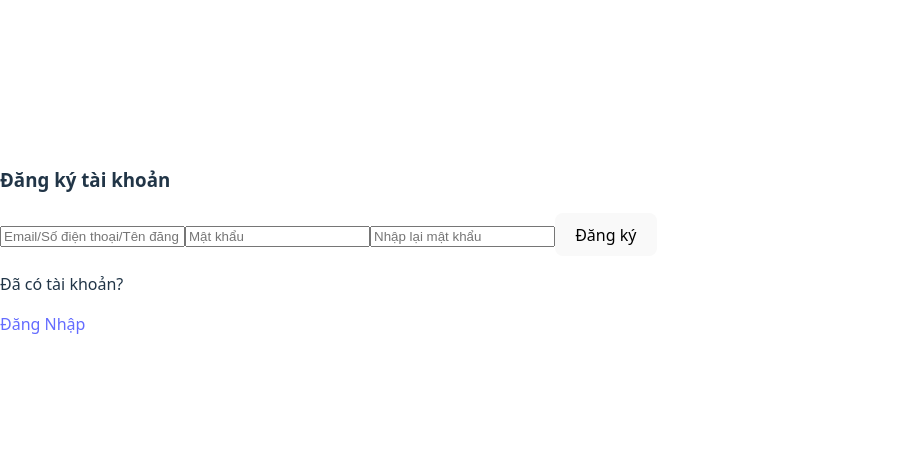
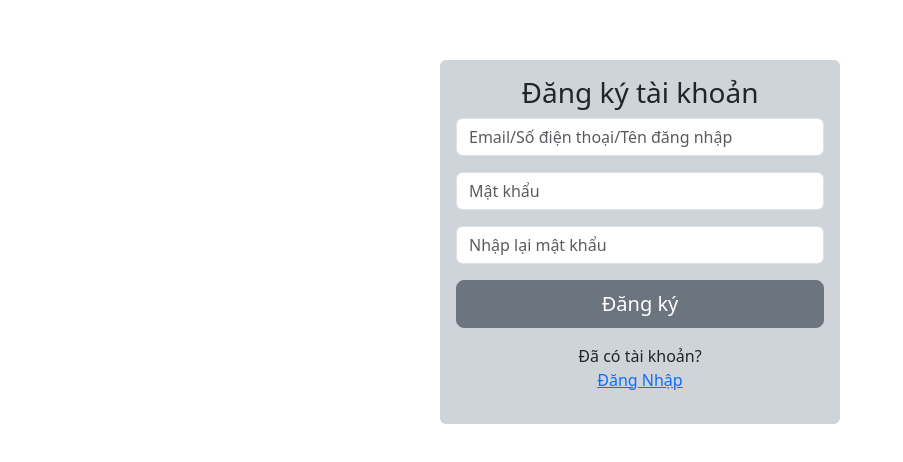
Before and after one commit to Pham-TienDat/ECommerce, a React app in the folder Frontend/jsx/: page /signup in a window 1280 px wide. Shown: the part 150-612 px from the top of the page, without its empty margins (0-903 px from the left). Built offline with nearby package versions, Linux system fonts and the light colour scheme; the HTML template or start-up script is replaced by a standard one.

Commit message:
thiết kế header, trang đăng ký, trang đăng nhập bằng bootstrap

```diff
--- a/Frontend/jsx/package.json
+++ b/Frontend/jsx/package.json
@@ -11,6 +11,9 @@
   },
   "dependencies": {
     "axios": "^1.12.2",
+    "bo": "^0.0.3",
+    "boostrap": "^2.0.0",
+    "bootstrap": "^5.3.8",
     "cors": "^2.8.5",
     "react": "^19.1.1",
     "react-dom": "^19.1.1",
--- a/Frontend/jsx/src/index.css
+++ b/Frontend/jsx/src/index.css
@@ -26,7 +26,8 @@ body {
   margin: 0;
   display: flex;
   place-items: center;
-  min-width: 320px;
+  width:100%;
+  min-width: 100vw;
   min-height: 100vh;
 }
 
--- a/Frontend/jsx/src/main.jsx
+++ b/Frontend/jsx/src/main.jsx
@@ -4,6 +4,8 @@ import './index.css'
 import App from './App.jsx'
 import { BrowserRouter } from "react-router-dom";
 import  {ProductProvider}  from './ProductProvider.jsx';
+import "bootstrap/dist/css/bootstrap.min.css";
+import "bootstrap/dist/js/bootstrap.bundle.min.js";
 
 createRoot(document.getElementById('root')).render(
   <StrictMode>
--- a/Frontend/jsx/src/page/Home/Header/Header.jsx
+++ b/Frontend/jsx/src/page/Home/Header/Header.jsx
@@ -20,37 +20,60 @@ export default function Header(){
     localStorage.removeItem("username"); // xóa key "user"
   }
     return(
-    <div className="box">
-    <header>
-      {/* <a href="/">
-         <img src={logo} className="logoS"/>
-      </a> */}
-    </header>
-    <SearchBar/>
-    <img src={gioHang}
-    className="gioHang"
-    onClick={handleCartClick}/>
-    <div className="loginSignup">
-      {!user ? (
-  <>
-    <Link to="/login" style={{ borderRight: '1px solid black', padding: '10px' }}>
-      Đăng nhập
-    </Link>
-    <Link to="/signup" style={{ padding: '10px' }}>
-      Đăng ký
-    </Link>
-  </>
-) : (
-  <>
-    <span>Xin chào, {user}</span>
-    <a href="/">
-         <button onClick={handleLogout}> Đăng xuất </button>
-      </a>
+      <nav className="navbar bg-light">
+         <div className="container d-flex">
+            <Link to="/login" className="ms-auto" style={{ borderRight: '1px solid black', padding: '10px' }}>Đăng nhập</Link>
+            <Link to="/signup" style={{ padding: '10px' }}>Đăng ký</Link>
+          </div>
+        <div className="container d-flex justify-content-between align-items-center">
+          <a class="navbar-brand" href="#">
+            <img src={logo} height="70"/>
+          </a>
+          <div className="w-75">
+            <SearchBar />
+          </div>
+           <img src={gioHang} height="30" onClick={handleCartClick}/>
 
-  </>
-)}
 
-    </div>
-    </div>
+        </div>
+      </nav>
+
+
+//     <nav className="navbar navbar-expand-lg bg-light shadow-sm py-3">
+//     <div className="container">
+//       <a href="/" className="navbar-brand fw-bold">
+//          <img src={logo} className="logoS"/>
+//       </a>
+//     <form className="d-flex mx-auto w-50">
+//             <input className="form-control me-2" type="search" placeholder="Tìm sản phẩm..." />
+//             <button className="btn btn-primary" type="submit">Tìm</button>
+//           </form>
+//     {/* <SearchBar/> */}
+//     <img src={gioHang}
+//     className="gioHang"
+//     onClick={handleCartClick}/>
+//     <div className="loginSignup">
+//       {!user ? (
+//   <>
+//     <Link to="/login" style={{ borderRight: '1px solid black', padding: '10px' }}>
+//       Đăng nhập
+//     </Link>
+//     <Link to="/signup" style={{ padding: '10px' }}>
+//       Đăng ký
+//     </Link>
+//   </>
+// ) : (
+//   <>
+//     <span>Xin chào, {user}</span>
+//     <a href="/">
+//          <button onClick={handleLogout}> Đăng xuất </button>
+//       </a>
+
+//   </>
+// )}
+
+//     </div>
+//     </div>
+//   </nav>
     )
 }
--- a/Frontend/jsx/src/page/Home/Header/SearchBar.jsx
+++ b/Frontend/jsx/src/page/Home/Header/SearchBar.jsx
@@ -21,17 +21,15 @@ const SearchBar = ()=>{
         navigate("/search");
     }
     return(
-    <div className="search-container">
-     <button className="searchButton" onClick={handleClick}>
-        <img src={kinhLup} className="searchIcon"/>
-     </button>
+    <div className="d-flex">
      <input
      type= "text"
      placeholder="Tìm kiếm"
      value={query}
      onChange={handleChange}
-     className="search"
+     className="w-100"
      />
+        <img src={kinhLup} height="40" onClick={handleClick}/>
      </div>
     );
 };
--- a/Frontend/jsx/src/page/Login.jsx
+++ b/Frontend/jsx/src/page/Login.jsx
@@ -28,24 +28,30 @@ export default function Login(){
       else setResult("Sai tài khoản hoặc mật khẩu");
     }
     return(
-        <div>
+        <div className=" vw-100 vh-100 d-flex flex-column justify-content-center align-items-center">
+        <div className=" bg-dark-subtle text-center rounded p-3" style={{ width: '400px'}}>
             <h3>Đăng nhập</h3>
-            <form onSubmit={handleSubmit}>
+            <form onSubmit={handleSubmit} className=" d-flex flex-column gap-3">
             <input
               type= "text"
               placeholder="Email/Số điện thoại/Tên đăng nhập"
               value={username}
-              onChange={(e)=>setUsername(e.target.value)}/>
+              onChange={(e)=>setUsername(e.target.value)}
+              className="form-control"/>
             <input
               type= "text"
               placeholder="Mật khẩu"
               value={password}
-              onChange={(e)=>setPassword(e.target.value)}/>
-            <button type="submit">Đăng nhập</button>
+              onChange={(e)=>setPassword(e.target.value)}
+              className="form-control"/>
+            <button type="submit" className=" btn btn-lg btn-secondary" >Đăng nhập</button>
             </form>
-            <p>Chưa có tài khoản?</p>
+            <div className="m-3">
+            <p className="mb-0">Chưa có tài khoản?</p>
             <Link to= "/signup" >Đăng ký</Link>
-            <p>{result}</p>
+            </div>
+        </div>
+         <p>{result}</p>
         </div>
     )
 }
--- a/Frontend/jsx/src/page/SignUp.jsx
+++ b/Frontend/jsx/src/page/SignUp.jsx
@@ -29,29 +29,36 @@ export default function SignUp(){
 
 
     return(
-         <div>
+         <div className=" vw-100 vh-100 d-flex flex-column justify-content-center align-items-center">
+         <div className=" bg-dark-subtle text-center rounded p-3" style={{ width: '400px'}}>
             <h3>Đăng ký tài khoản</h3>
-            <form onSubmit={handleSubmit}>
+            <form onSubmit={handleSubmit} className=" d-flex flex-column gap-3">
             <input
               type= "text"
               placeholder="Email/Số điện thoại/Tên đăng nhập"
               value={username}
-              onChange={(e)=>setUsername(e.target.value)}/>
+              onChange={(e)=>setUsername(e.target.value)}
+              className="form-control"/>
             <input
               type= "text"
               placeholder="Mật khẩu"
               value={password}
-              onChange={(e)=>setPassword(e.target.value)}/>
+              onChange={(e)=>setPassword(e.target.value)}
+              className="form-control"/>
             <input
               type= "text"
               placeholder="Nhập lại mật khẩu"
               value={repassword}
-              onChange={(e)=>setRepassword(e.target.value)}/>
-            <button type="submit">Đăng ký</button>
+              onChange={(e)=>setRepassword(e.target.value)}
+              className="form-control"/>
+            <button type="submit" className=" btn btn-lg btn-secondary" >Đăng ký</button>
             </form>
-            <p>Đã có tài khoản?</p>
+            <div className="m-3">
+            <p className="mb-0">Đã có tài khoản?</p>
             <Link to= "/login" >Đăng Nhập</Link>
-            <p>{result}</p>
+            </div>
+        </div>
+         <p>{result}</p>
         </div>
 
     )
```
Also changed, not shown: 1 other file (tests, documents, lock files or other folders).
